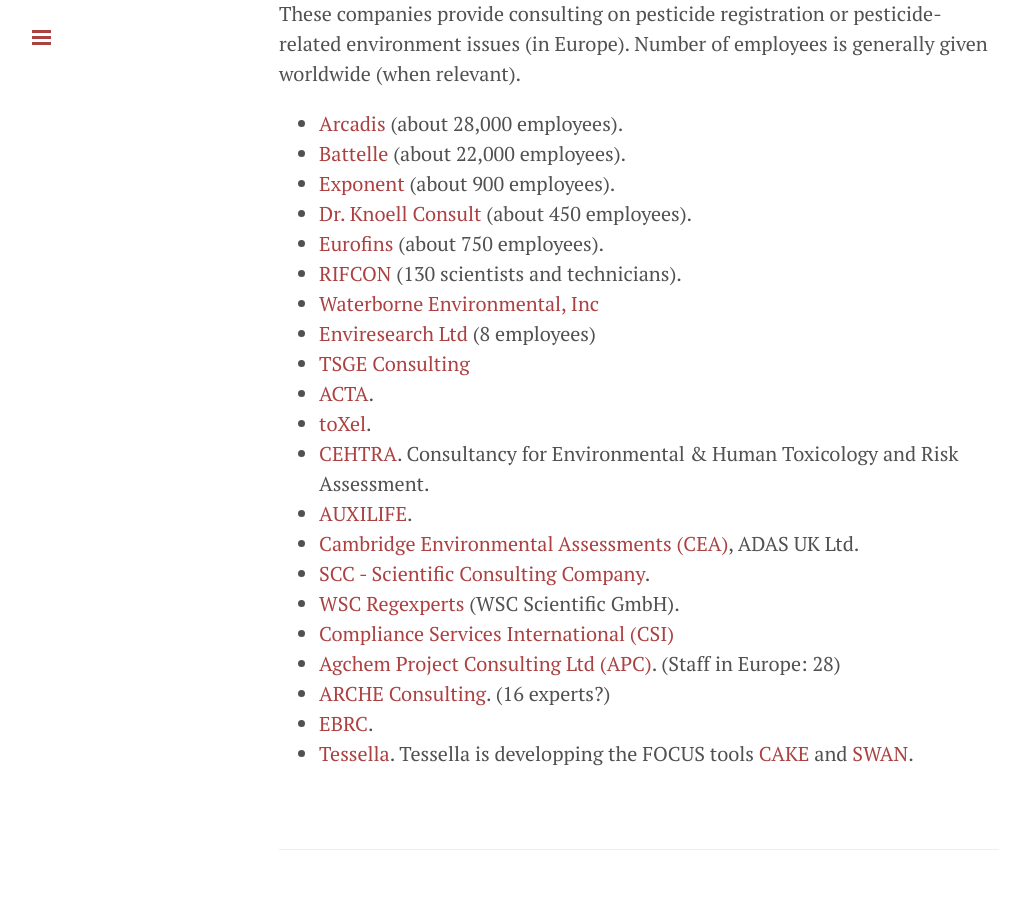
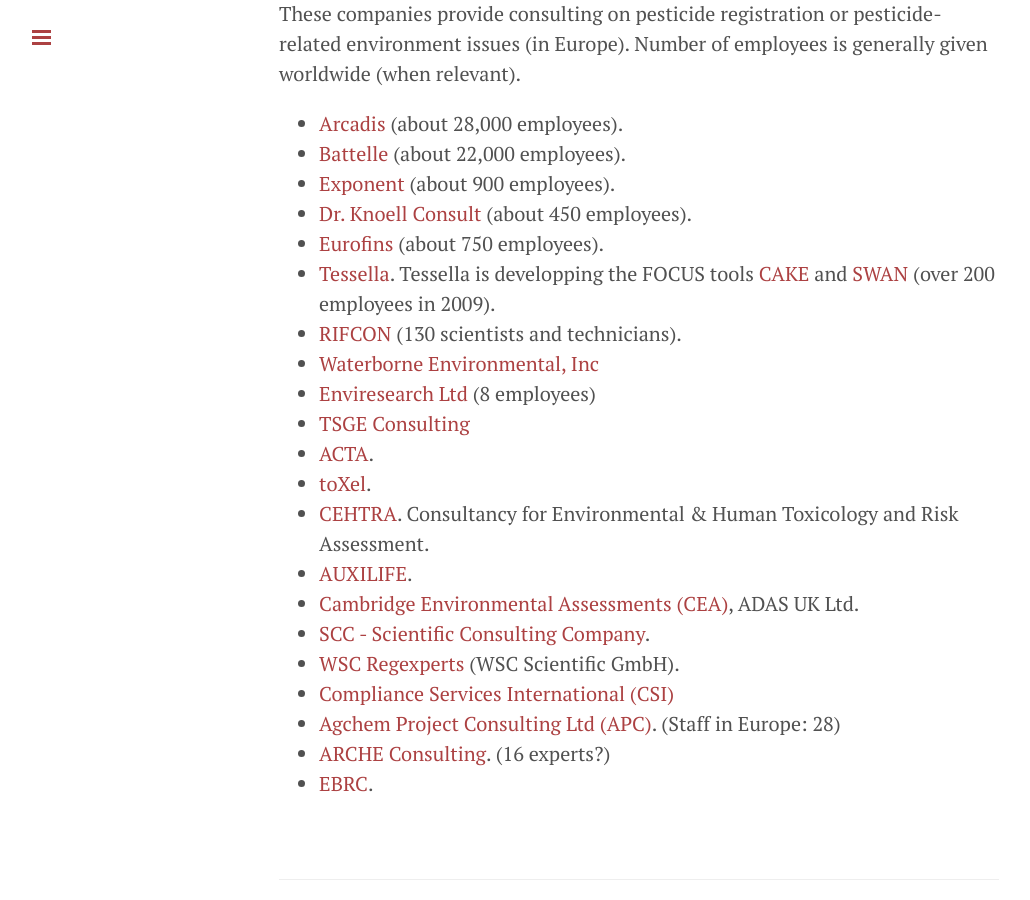
Before and after one commit to julienmoeys/julienmoeys.github.io, a Jekyll site: the page built from _posts/2015-01-29-consulting-firms.md, in a window 1280 px wide and 900 px high, scrolled down 1993 px. Shown: the whole window, without its empty margins (1-1031 px from the left). Built offline with Jekyll 4.4.1, drawn with Linux system fonts in a browser that asks for light colours; Markdown is read by kramdown in place of the engine named in the settings; some of the changed lines change nothing that is shown.

Commit message:
minor list update

```diff
--- a/_posts/2015-01-29-consulting-firms.md
+++ b/_posts/2015-01-29-consulting-firms.md
@@ -93,6 +93,8 @@
 *   [Exponent](http://www.exponent.com/) (about 900 employees).
 *   [Dr. Knoell Consult](http://www.knoell.com) (about 450 employees).
 *   [Eurofins](http://www.eurofins.com) (about 750 employees).
+*   [Tessella](http://tessella.com/). Tessella is developping the
+    FOCUS tools [CAKE][] and [SWAN][] (over 200 employees in 2009).
 *   [RIFCON](http://www.rifcon.de) (130 scientists and technicians).
 *   [Waterborne Environmental, Inc](http://www.waterborne-env.com/)
 *   [Enviresearch Ltd](http://www.enviresearch.com/) (8 employees)
@@ -113,8 +115,6 @@
 *   [ARCHE Consulting](http://www.arche-consulting.be/en/). (16
     experts?)
 *   [EBRC](http://www.ebrc.de/).
-*   [Tessella](http://tessella.com/). Tessella is developping the
-    FOCUS tools [CAKE][] and [SWAN][].
 
 <!-- WCA (http://www.wca-environment.com) (about 15 employees). -->
 <!-- http://www.nufarm.com -->
```
